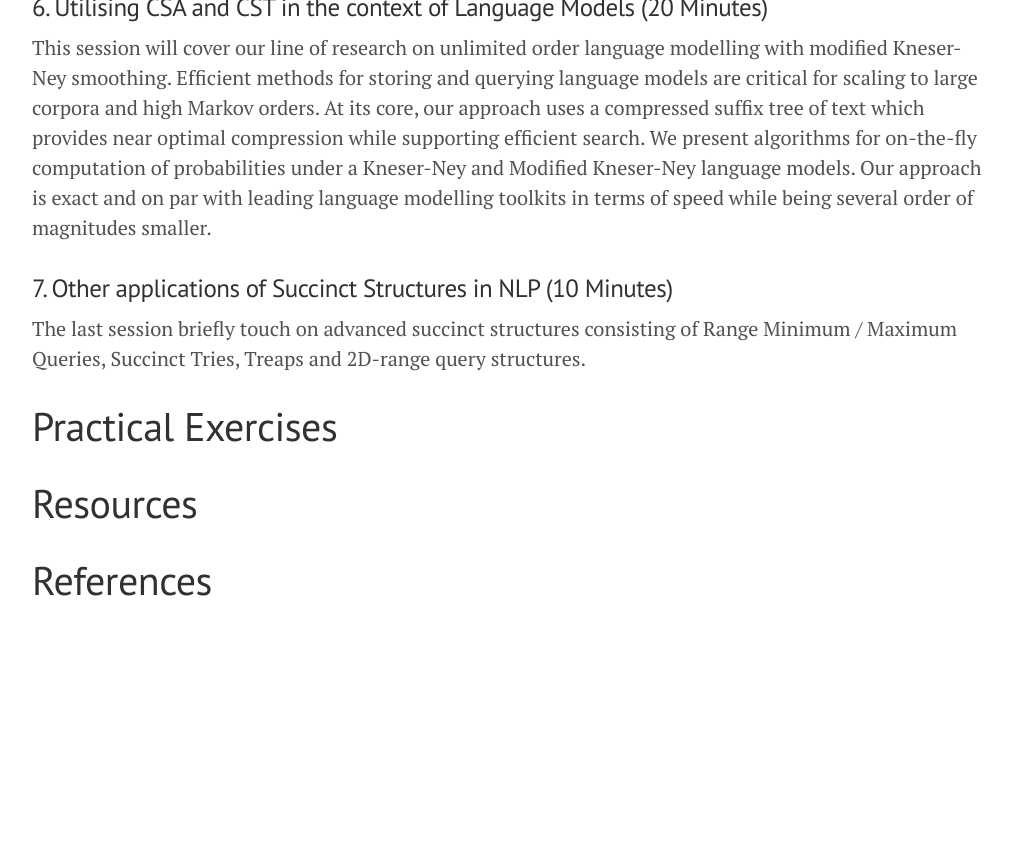
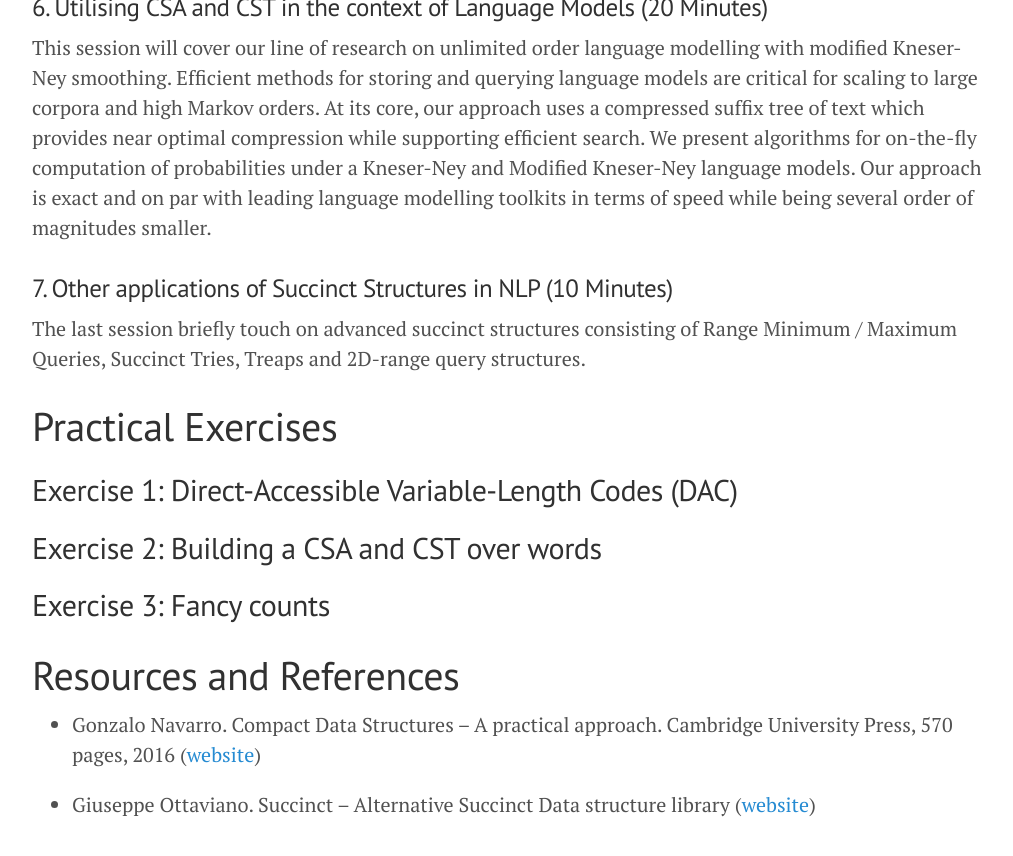
Before and after one commit to mpetri/coling16-tutorial, a Jekyll site: the page built from index.md, in a window 1280 px wide and 900 px high, scrolled down 2329 px. Shown: the top 856 px of the window, without its empty margins (128-1141 px from the left). Built offline with Jekyll 4.4.1, drawn with Linux system fonts in a browser that asks for light colours; nearby versions of some CDN libraries; before the commit the page ends 3014 px from its top, so only the background shows below that; some of the changed text lies outside the part shown.

Commit message:
more skeleton stuff

```diff
--- a/index.md
+++ b/index.md
@@ -57,7 +57,8 @@ variable size, constant access time, integer representations (DAC).
 
 In the next session we start the tutorial by briefly revisiting several classical search indexes such as Suffix Arrays and Suffix Trees which can provide search functionality used in many NLP applications. We then introduce the notation of a Compressed Suffix Array (CSA), which substantially reduces the space requirement of a Suffix Array while providing the same functionality.
 
-### 4. Break (20 Minutes)
+###  <span style="color:blue"> 4. Break (20 Minutes)</span>
+
 ### 5. Compressed Suffix Arrays/Tree Internals: How does it all work (40 Minutes)
 
 This session covers the underlying technical principals of compressed suffix arrays. This includes concepts such as the Burrows-Wheeler Transform, backward search and wavelet trees. We further extend the concept of compressed suffix arrays to compressed suffix trees (CST). This includes additional structures to represent the shape of the tree as well as additional operations supported by the CST which are important for several NLP applications.
@@ -74,6 +75,15 @@ The last session briefly touch on advanced succinct structures consisting of Ran
 
 # Practical Exercises
 
-# Resources
+## Exercise 1: Direct-Accessible Variable-Length Codes (DAC)
 
-# References
+## Exercise 2: Building a CSA and CST over words
+
+## Exercise 3: Fancy counts
+
+
+# Resources and References
+
+* Gonzalo Navarro. Compact Data Structures -- A practical approach. Cambridge University Press, 570 pages, 2016 ([website](https://www.dcc.uchile.cl/~gnavarro/CDSbook/))
+
+* Giuseppe Ottaviano. Succinct -- Alternative Succinct Data structure library ([website](https://github.com/ot/succinct))
```
Also changed, not shown: other parts of index.md (+2 -2 lines).
